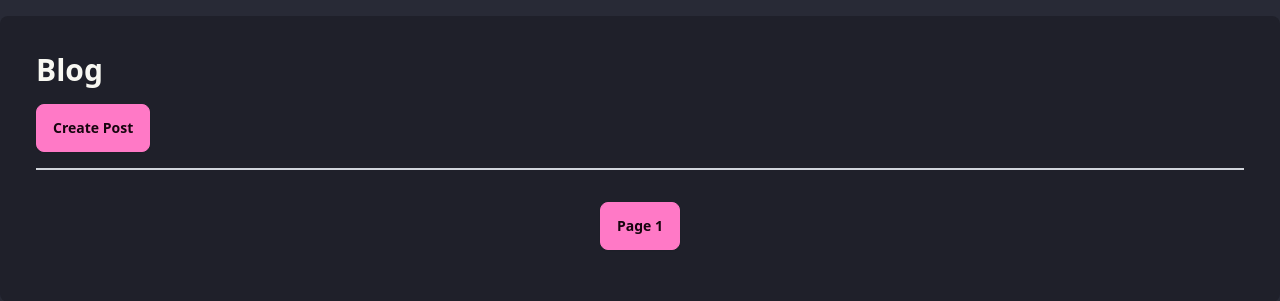
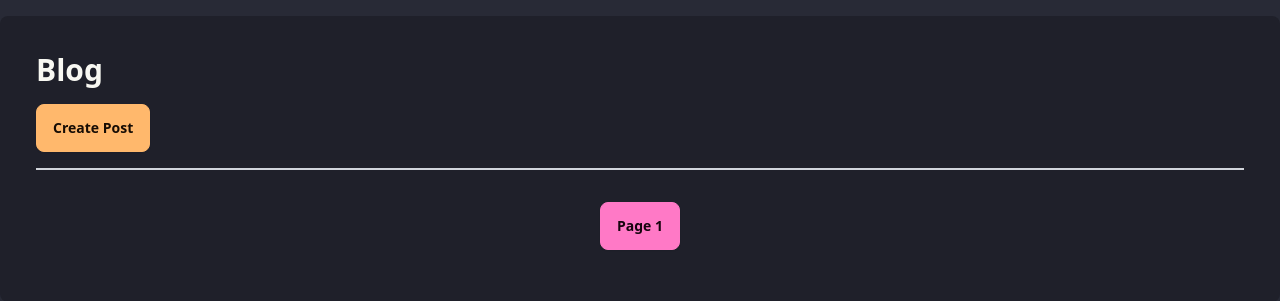
Before and after one commit to Apollo-15/My-first-site--C2L8-Python-, a Django app: page /article/ in a window 1280 px wide. Shown: the part 68-369 px from the top of the page. Run offline with Django 5.2, Linux system fonts and the light colour scheme; data that the repository does not hold is empty; some libraries are stand-ins or nearby versions.

Commit message:
C2L10(2)

```diff
--- a/apps/blog/templates/blog/index.html
+++ b/apps/blog/templates/blog/index.html
@@ -4,7 +4,7 @@
 {% block content %}
     <div class="my-4 rounded-lg bg-base-300 p-9 ">
     <h1 class = "text-3xl font-bold mb-4">Blog</h1>
-    <a onclick="my_modal_4.showModal()" class="btn btn-primary">Create Post</a>
+    <a onclick="my_modal_4.showModal()" class="btn btn-accent">Create Post</a>
     <div class="my-4 border-b-2 border-gray-300 w-full"></div>
     <div class="grid grid-cols-3 gap-7">
         {% for post in all_posts %}
```
